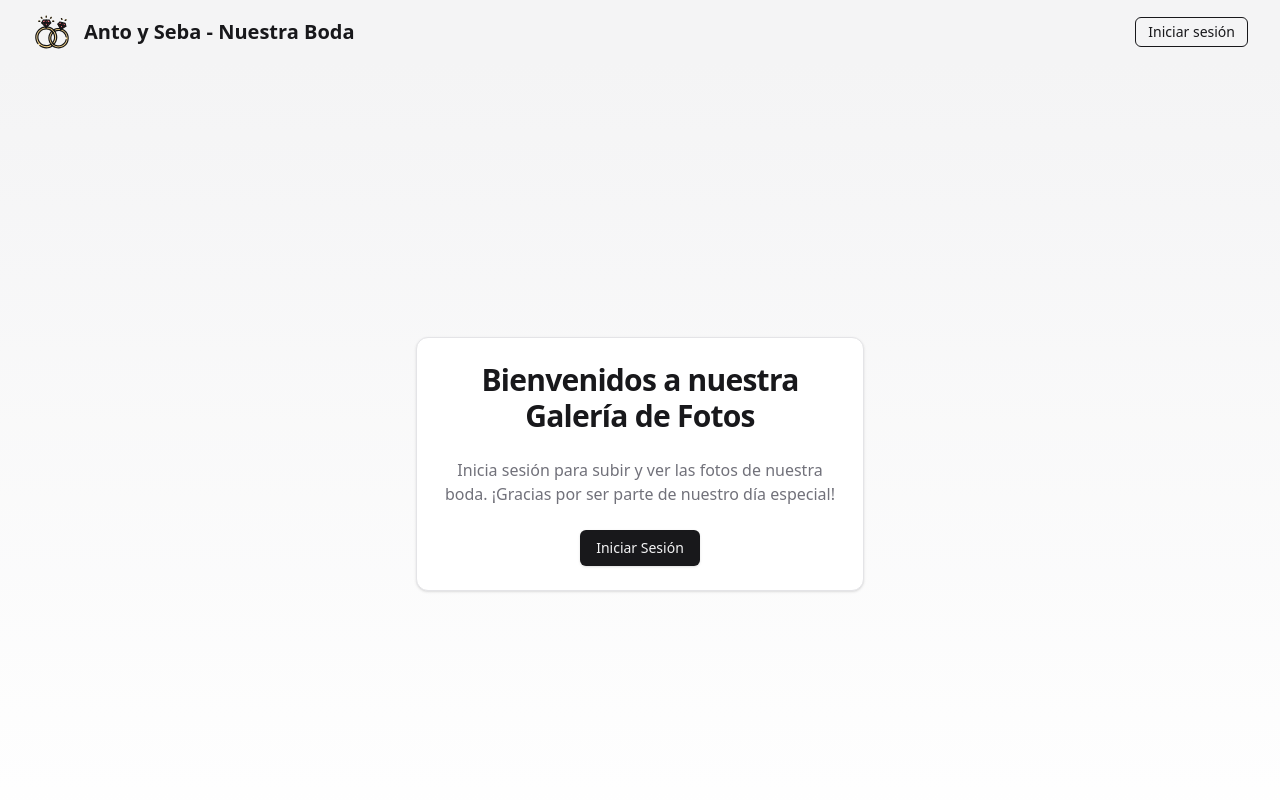
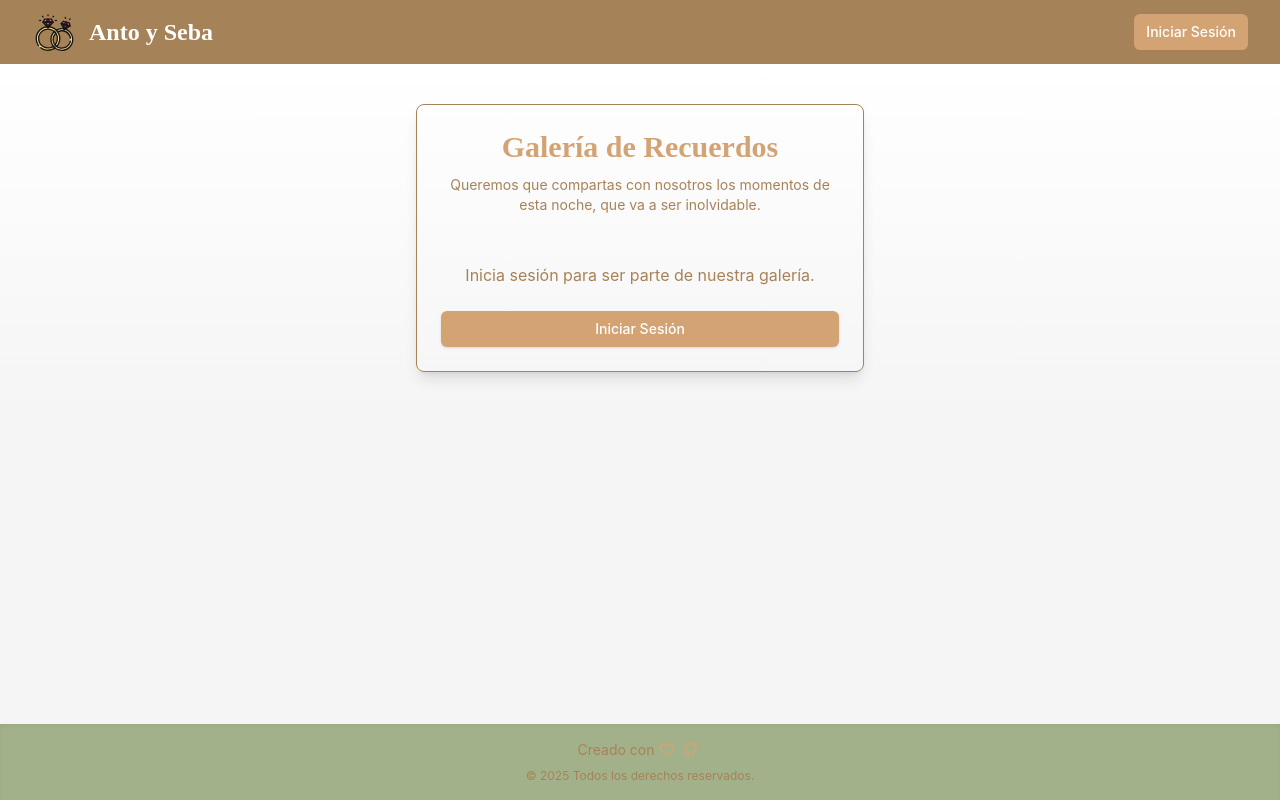
Before and after one commit to nicolasmartin89/boda-anto-seba, a Next.js app: page / in a window 1280 px wide. Shown: the top 800 px of the page. Built offline with nearby package versions, Linux system fonts and the light colour scheme; no server answers.

Commit message:
Add components and api

```diff
--- a/app/components/Footer.tsx
+++ b/app/components/Footer.tsx
@@ -2,19 +2,23 @@ import { Heart, Github } from "lucide-react";
 
 export function Footer() {
   return (
-    <footer className="bg-secondary shadow-md mt-8">
+    <footer className="bg-secondary mt-8 shadow-inner">
       <div className="max-w-7xl mx-auto py-4 px-4 sm:px-6 lg:px-8">
-        <div className="flex items-center justify-center">
-          <span className="text-muted-foreground">Creado con amor</span>
-          <Heart className="text-primary mx-2" size={16} />
-          <a
-            href="https://github.com/nicolasmartin89"
-            target="_blank"
-            rel="noopener noreferrer"
-            className="text-muted-foreground hover:text-primary transition-colors"
-          >
-            <Github size={20} />
-          </a>
+        <div className="flex justify-center items-center space-x-2 text-sm text-muted-foreground">
+          <p className="flex items-center">
+            Creado con <Heart className="inline text-primary mx-1" size={16} />{" "}
+            <a
+              href="https://github.com/nicolasmartin89/"
+              target="_blank"
+              rel="noopener noreferrer"
+              className="inline text-primary mx-1"
+            >
+              <Github size={16} />
+            </a>
+          </p>
+        </div>
+        <div className="text-center text-xs text-muted-foreground mt-2">
+          <p>© {new Date().getFullYear()} Todos los derechos reservados.</p>
         </div>
       </div>
     </footer>
--- a/app/components/Navbar.tsx
+++ b/app/components/Navbar.tsx
@@ -2,36 +2,43 @@
 
 import Image from "next/image";
 import { UserButton, SignedIn, SignedOut, SignInButton } from "@clerk/nextjs";
+import Link from "next/link";
 
 export function Navbar() {
   return (
-    <nav className="bg-secondary shadow-md">
+    <nav className="bg-primary-dark shadow-md">
       <div className="max-w-7xl mx-auto px-4 sm:px-6 lg:px-8">
         <div className="flex items-center justify-between h-16">
           {/* Logo y título */}
-          <div className="flex items-center">
-            <Image
-              src="/wedding-rings.svg"
-              alt="Logo de boda"
-              width={40}
-              height={40}
-              className="text-primary"
-            />
-            <h1 className="ml-3 text-xl font-semibold text-primary">
-              Anto y Seba - Nuestra Boda
-            </h1>
+          <div className="flex items-center space-x-3">
+            <Link href="/" passHref>
+              {" "}
+              <Image
+                src="/wedding-rings.svg"
+                alt="Logo de boda"
+                width={45}
+                height={45}
+                className="text-primary cursor-pointer" // Agregar cursor-pointer para indicar interactividad
+              />
+            </Link>
+            <Link href="/" passHref>
+              {" "}
+              {/* Envolviendo el título en un enlace */}
+              <h1 className="text-2xl font-serif font-bold text-neutral-light cursor-pointer">
+                Anto y Seba
+              </h1>
+            </Link>
           </div>
+
           {/* Botones de autenticación */}
           <div className="flex items-center space-x-4">
             <SignedIn>
-              {/* Botón para usuario autenticado */}
               <UserButton />
             </SignedIn>
             <SignedOut>
-              {/* Botón para usuario no autenticado */}
               <SignInButton mode="modal">
-                <button className="text-sm text-primary bg-transparent border border-primary px-3 py-1 rounded-md hover:bg-primary hover:text-secondary transition">
-                  Iniciar sesión
+                <button className="text-sm font-medium text-neutral-light bg-primary hover:bg-primary/90 px-3 py-2 rounded-md focus:outline-none focus:ring-2 focus:ring-primary transition">
+                  Iniciar Sesión
                 </button>
               </SignInButton>
             </SignedOut>
--- a/app/gallery/page.tsx
+++ b/app/gallery/page.tsx
@@ -148,6 +148,12 @@ export default function Gallery() {
           Anterior
         </button>
         <button
+          onClick={() => (window.location.href = "/upload")}
+          className="px-6 py-3 bg-gradient-to-r from-green-500 to-green-700 text-white rounded-full hover:shadow-lg focus:outline-none focus:ring-2 focus:ring-green-600 transition-all duration-300"
+        >
+          Subir Imágenes
+        </button>
+        <button
           onClick={handleNext}
           disabled={!nextToken}
           className="px-6 py-3 bg-gradient-to-r from-teal-400 to-blue-500 text-white rounded-full hover:shadow-lg focus:outline-none focus:ring-2 focus:ring-teal-600 disabled:opacity-50 disabled:cursor-not-allowed transition-all duration-300"
--- a/app/globals.css
+++ b/app/globals.css
@@ -1,66 +1,50 @@
 @tailwind base;
 @tailwind components;
 @tailwind utilities;
-@layer base {
+
+/* Global Styles */
 :root {
-    --background: 0 0% 100%;
-    --foreground: 240 10% 3.9%;
-    --card: 0 0% 100%;
-    --card-foreground: 240 10% 3.9%;
-    --popover: 0 0% 100%;
-    --popover-foreground: 240 10% 3.9%;
-    --primary: 240 5.9% 10%;
-    --primary-foreground: 0 0% 98%;
-    --secondary: 240 4.8% 95.9%;
-    --secondary-foreground: 240 5.9% 10%;
-    --muted: 240 4.8% 95.9%;
-    --muted-foreground: 240 3.8% 46.1%;
-    --accent: 240 4.8% 95.9%;
-    --accent-foreground: 240 5.9% 10%;
-    --destructive: 0 84.2% 60.2%;
-    --destructive-foreground: 0 0% 98%;
-    --border: 240 5.9% 90%;
-    --input: 240 5.9% 90%;
-    --ring: 240 10% 3.9%;
-    --chart-1: 12 76% 61%;
-    --chart-2: 173 58% 39%;
-    --chart-3: 197 37% 24%;
-    --chart-4: 43 74% 66%;
-    --chart-5: 27 87% 67%;
-    --radius: 0.5rem
+  --font-primary: 'Inter', sans-serif;
+  --font-secondary: 'Playfair Display', serif;
+  --color-primary: #D4A373;
+  --color-secondary: #A3B18A;
+  --color-accent: #E8AEB7;
+  --color-neutral: #F5F5F5;
 }
-  .dark {
-    --background: 240 10% 3.9%;
-    --foreground: 0 0% 98%;
-    --card: 240 10% 3.9%;
-    --card-foreground: 0 0% 98%;
-    --popover: 240 10% 3.9%;
-    --popover-foreground: 0 0% 98%;
-    --primary: 0 0% 98%;
-    --primary-foreground: 240 5.9% 10%;
-    --secondary: 240 3.7% 15.9%;
-    --secondary-foreground: 0 0% 98%;
-    --muted: 240 3.7% 15.9%;
-    --muted-foreground: 240 5% 64.9%;
-    --accent: 240 3.7% 15.9%;
-    --accent-foreground: 0 0% 98%;
-    --destructive: 0 62.8% 30.6%;
-    --destructive-foreground: 0 0% 98%;
-    --border: 240 3.7% 15.9%;
-    --input: 240 3.7% 15.9%;
-    --ring: 240 4.9% 83.9%;
-    --chart-1: 220 70% 50%;
-    --chart-2: 160 60% 45%;
-    --chart-3: 30 80% 55%;
-    --chart-4: 280 65% 60%;
-    --chart-5: 340 75% 55%
+
+/* Asegura que el body y el contenedor principal ocupen toda la altura */
+body,
+html {
+  min-height: 100%;
+  display: flex;
+  flex-direction: column;
 }
+
+main {
+  flex-grow: 1;
+  /* Esto asegura que el contenido principal ocupe todo el espacio disponible */
 }
-@layer base {
-  * {
-    @apply border-border;
+
+/* Estilo para el footer */
+footer {
+  position: relative;
+  bottom: 0;
+  width: 100%;
 }
+
 body {
-    @apply bg-background text-foreground;
+  @apply font-sans bg-neutral text-primary-dark;
 }
+
+a {
+  @apply text-primary hover:text-accent transition-all duration-200;
 }
+
+button {
+  @apply bg-primary text-neutral-light rounded-md px-4 py-2 hover:bg-primary-dark focus:outline-none focus:ring-2 focus:ring-secondary-light;
+}
+
+/* Ocultar el componente de Clerk */
+#clerk-components {
+  display: none;
+}
--- a/app/layout.tsx
+++ b/app/layout.tsx
@@ -13,9 +13,9 @@ export default function RootLayout({
   return (
     <ClerkProvider>
       <html lang="es">
-        <body>
+        <body className="min-h-screen">
           <Navbar />
-          <main className="min-h-screen">{children}</main>
+          <main>{children}</main>
           <Footer />
         </body>
       </html>
--- a/app/page.tsx
+++ b/app/page.tsx
@@ -2,46 +2,44 @@
 
 import { useUser, SignInButton } from "@clerk/nextjs";
 import { useRouter } from "next/navigation";
-import {
-  Card,
-  CardContent,
-  CardDescription,
-  CardHeader,
-  CardTitle,
-} from "../components/ui/card";
+import { Card, CardContent, CardHeader } from "../components/ui/card";
 import { Button } from "@/components/ui/button";
 
 export default function Home() {
-  const { user, isSignedIn } = useUser(); // Hook para obtener información del usuario
+  const { user, isSignedIn } = useUser();
   const router = useRouter();
 
   const handleGalleryClick = () => router.push("/gallery");
   const handleUploadClick = () => router.push("/upload");
 
   return (
-    <div className="flex flex-col items-center justify-center min-h-screen p-4 bg-gradient-to-b from-secondary to-background">
-      <Card className="w-full max-w-md">
-        <CardHeader>
-          <CardTitle className="text-3xl font-bold text-center text-primary">
-            Bienvenidos a nuestra Galería de Fotos
-          </CardTitle>
+    <section className="flex flex-col items-center justify-center bg-gradient-to-b from-neutral-light to-neutral px-4 pt-10 pb-6">
+      {/* Card */}
+      <Card className="w-full max-w-md shadow-lg rounded-lg mb-4">
+        <CardHeader className="text-center">
+          <h1 className="text-3xl font-serif font-bold text-primary mb-1">
+            Galería de Recuerdos
+          </h1>
+          <p className="text-sm text-muted-foreground">
+            Queremos que compartas con nosotros los momentos de esta noche, que
+            va a ser inolvidable.
+          </p>
         </CardHeader>
-        <CardContent className="flex flex-col items-center">
+        <CardContent className="flex flex-col items-center gap-6 p-6">
           {isSignedIn ? (
             <>
-              <p className="mb-6 text-center text-muted-foreground">
-                Bienvenido a nuestra galería de fotos, {user?.firstName}! <br />
-                Gracias por ser parte de este día tan especial.
+              <p className="text-base text-muted-foreground text-center">
+                ¡Hola, {user?.firstName}! ¿Listo para explorar o contribuir?
               </p>
               <div className="flex flex-col gap-4 w-full">
                 <Button
-                  className="w-full bg-primary text-secondary hover:bg-primary/90"
+                  className="w-full bg-primary text-neutral-light hover:bg-primary/90 transition"
                   onClick={handleGalleryClick}
                 >
                   Ver Galería
                 </Button>
                 <Button
-                  className="w-full bg-primary text-secondary hover:bg-primary/90"
+                  className="w-full bg-secondary text-neutral-light hover:bg-secondary/90 transition"
                   onClick={handleUploadClick}
                 >
                   Subir Fotos
@@ -50,12 +48,11 @@ export default function Home() {
             </>
           ) : (
             <>
-              <p className="mb-6 text-center text-muted-foreground">
-                Inicia sesión para subir y ver las fotos de nuestra boda.
-                ¡Gracias por ser parte de nuestro día especial!
+              <p className="text-base text-muted-foreground text-center">
+                Inicia sesión para ser parte de nuestra galería.
               </p>
               <SignInButton mode="modal">
-                <Button className="bg-primary text-secondary hover:bg-primary/90">
+                <Button className="w-full bg-primary text-neutral-light hover:bg-primary/90 transition">
                   Iniciar Sesión
                 </Button>
               </SignInButton>
@@ -63,6 +60,6 @@ export default function Home() {
           )}
         </CardContent>
       </Card>
-    </div>
+    </section>
   );
 }
--- a/app/upload/page.tsx
+++ b/app/upload/page.tsx
@@ -79,8 +79,8 @@ export default function Upload() {
   };
 
   return (
-    <div className="flex flex-col items-center justify-center min-h-screen p-4 bg-gradient-to-b from-secondary to-background">
-      <Card className="w-full max-w-md">
+    <div className="flex flex-col items-center justify-center min-h-screen p-4 bg-gradient-to-b from-secondary to-neutral">
+      <Card className="w-full max-w-md bg-white shadow-lg rounded-lg">
         <CardHeader>
           <CardTitle className="text-3xl font-bold text-center text-primary">
             Subir Imágenes
@@ -105,7 +105,7 @@ export default function Upload() {
           <Button
             onClick={handleUpload}
             disabled={!files || isUploading}
-            className="w-full px-6 py-3 bg-blue-500 text-white text-lg rounded-lg hover:bg-blue-600 transition"
+            className="w-full px-6 py-3 bg-primary text-white text-lg rounded-lg hover:bg-primary-dark transition"
           >
             {isUploading ? "Subiendo..." : "Subir Imágenes"}
           </Button>
--- a/tailwind.config.js
+++ b/tailwind.config.js
@@ -10,55 +10,49 @@ module.exports = {
     "./src/**/*.{js,ts,jsx,tsx,mdx}",
   ],
   theme: {
-  	extend: {
-  		borderRadius: {
-  			lg: 'var(--radius)',
-  			md: 'calc(var(--radius) - 2px)',
-  			sm: 'calc(var(--radius) - 4px)'
+    screens: {
+      sm: "480px",
+      md: "768px",
+      lg: "976px",
+      xl: "1440px",
     },
     colors: {
-  			background: 'hsl(var(--background))',
-  			foreground: 'hsl(var(--foreground))',
-  			card: {
-  				DEFAULT: 'hsl(var(--card))',
-  				foreground: 'hsl(var(--card-foreground))'
-  			},
-  			popover: {
-  				DEFAULT: 'hsl(var(--popover))',
-  				foreground: 'hsl(var(--popover-foreground))'
-  			},
       primary: {
-  				DEFAULT: 'hsl(var(--primary))',
-  				foreground: 'hsl(var(--primary-foreground))'
+        DEFAULT: "#D4A373", // Marrón claro
+        light: "#EAD8C4",
+        dark: "#A68258",
       },
       secondary: {
-  				DEFAULT: 'hsl(var(--secondary))',
-  				foreground: 'hsl(var(--secondary-foreground))'
-  			},
-  			muted: {
-  				DEFAULT: 'hsl(var(--muted))',
-  				foreground: 'hsl(var(--muted-foreground))'
+        DEFAULT: "#A3B18A", // Verde pastel
+        light: "#DCE4D6",
+        dark: "#7C8E63",
       },
       accent: {
-  				DEFAULT: 'hsl(var(--accent))',
-  				foreground: 'hsl(var(--accent-foreground))'
+        DEFAULT: "#E8AEB7", // Rosa pastel
+        light: "#F6D5DA",
+        dark: "#C7868F",
       },
-  			destructive: {
-  				DEFAULT: 'hsl(var(--destructive))',
-  				foreground: 'hsl(var(--destructive-foreground))'
+      neutral: {
+        DEFAULT: "#F5F5F5", // Fondo principal (casi blanco)
+        dark: "#B0A8A8",
+        light: "#FFFFFF",
       },
-  			border: 'hsl(var(--border))',
-  			input: 'hsl(var(--input))',
-  			ring: 'hsl(var(--ring))',
-  			chart: {
-  				'1': 'hsl(var(--chart-1))',
-  				'2': 'hsl(var(--chart-2))',
-  				'3': 'hsl(var(--chart-3))',
-  				'4': 'hsl(var(--chart-4))',
-  				'5': 'hsl(var(--chart-5))'
-  			}
-  		}
-  	}
+      error: "#FF6B6B", // Color adicional para alertas
+      success: "#6BCB77",
+      warning: "#FFD93D",
     },
-  plugins: [require("tailwindcss-animate")],
+    fontFamily: {
+      sans: ["Inter", "sans-serif"],
+      serif: ["Playfair Display", "serif"],
+    },
+    extend: {
+      spacing: {
+        128: "32rem",
+        144: "36rem",
+      },
+      borderRadius: {
+        "4xl": "2rem",
+      },
+    },
+  },
 };
```
Also changed, not shown: app/api/s3/list/route.ts (line endings or trailing spaces), app/api/s3/route.ts (line endings or trailing spaces). Lines whose indentation alone changed are shown as unchanged.
